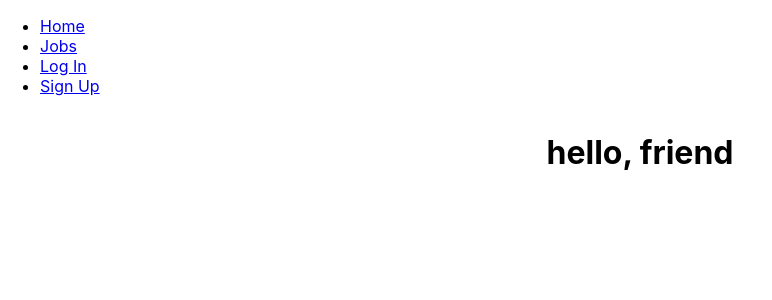
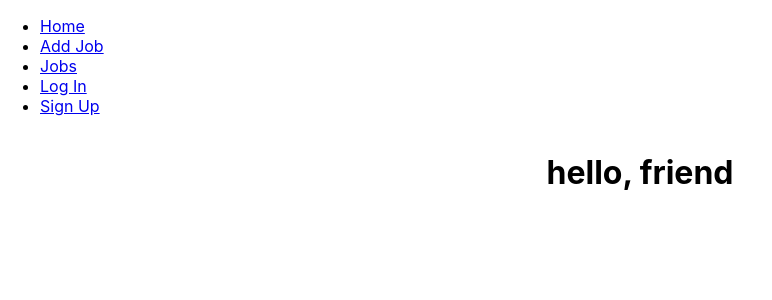
Before and after one commit to zaragotcode/dev-rookie-front-end, a React (Vite) app: page / in a window 1280 px wide. Shown: the top 300 px of the page, without its empty margins (0-772 px from the left). Built offline with nearby package versions, Linux system fonts and the light colour scheme; no server answers.

Commit message:
add to nav bar

```diff
--- a/src/components/NavBar/NavBar.tsx
+++ b/src/components/NavBar/NavBar.tsx
@@ -25,6 +25,7 @@ const NavBar = (props: NavBarProps): JSX.Element => {
       :
         <ul>
           <li><NavLink to="/">Home</NavLink></li>
+          <li><NavLink to="/jobs/create">Add Job</NavLink></li>
           <li><NavLink to="/jobs">Jobs</NavLink></li>
           <li><NavLink to="/login">Log In</NavLink></li>
           <li><NavLink to="/signup">Sign Up</NavLink></li>
```
